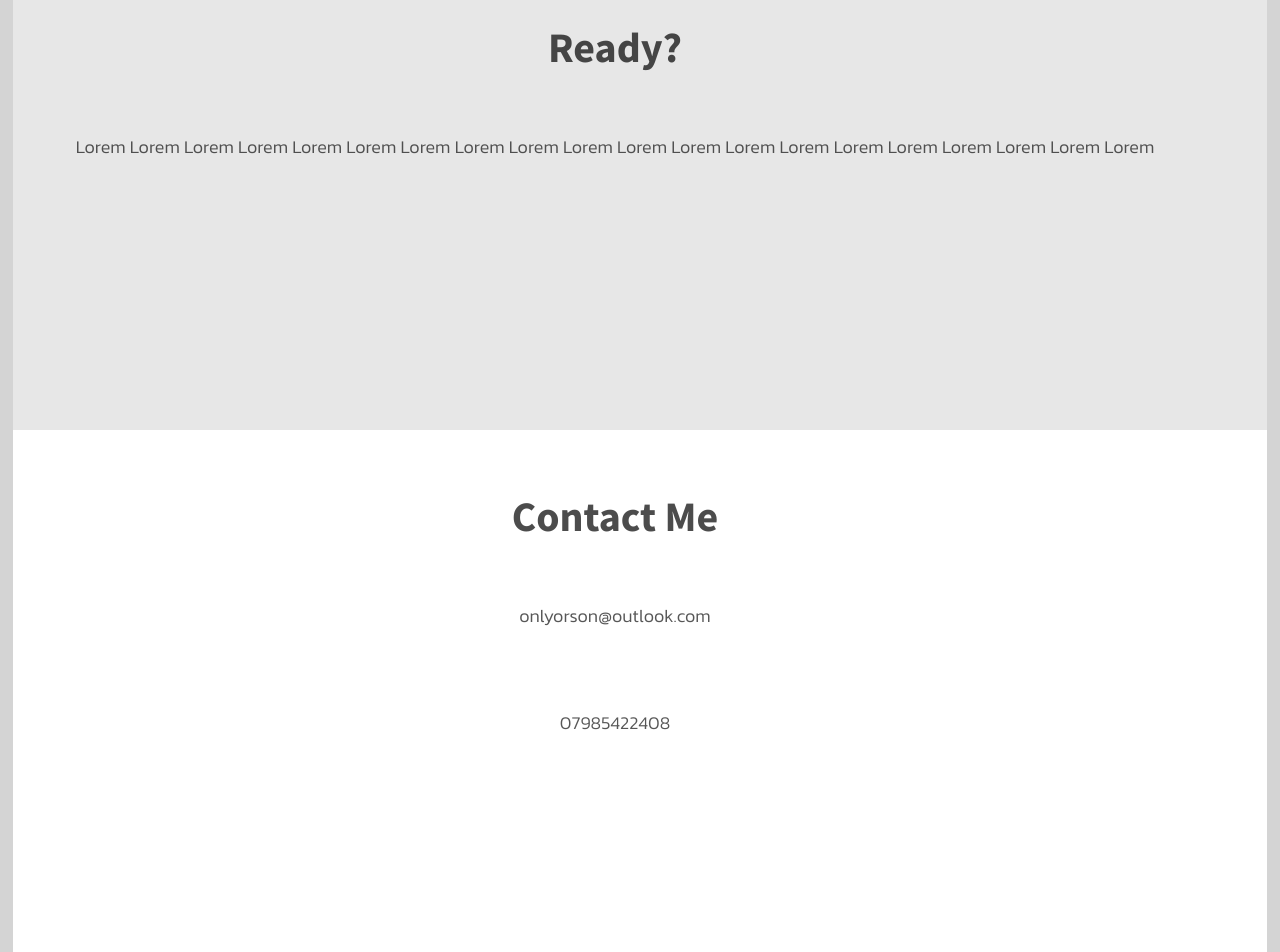
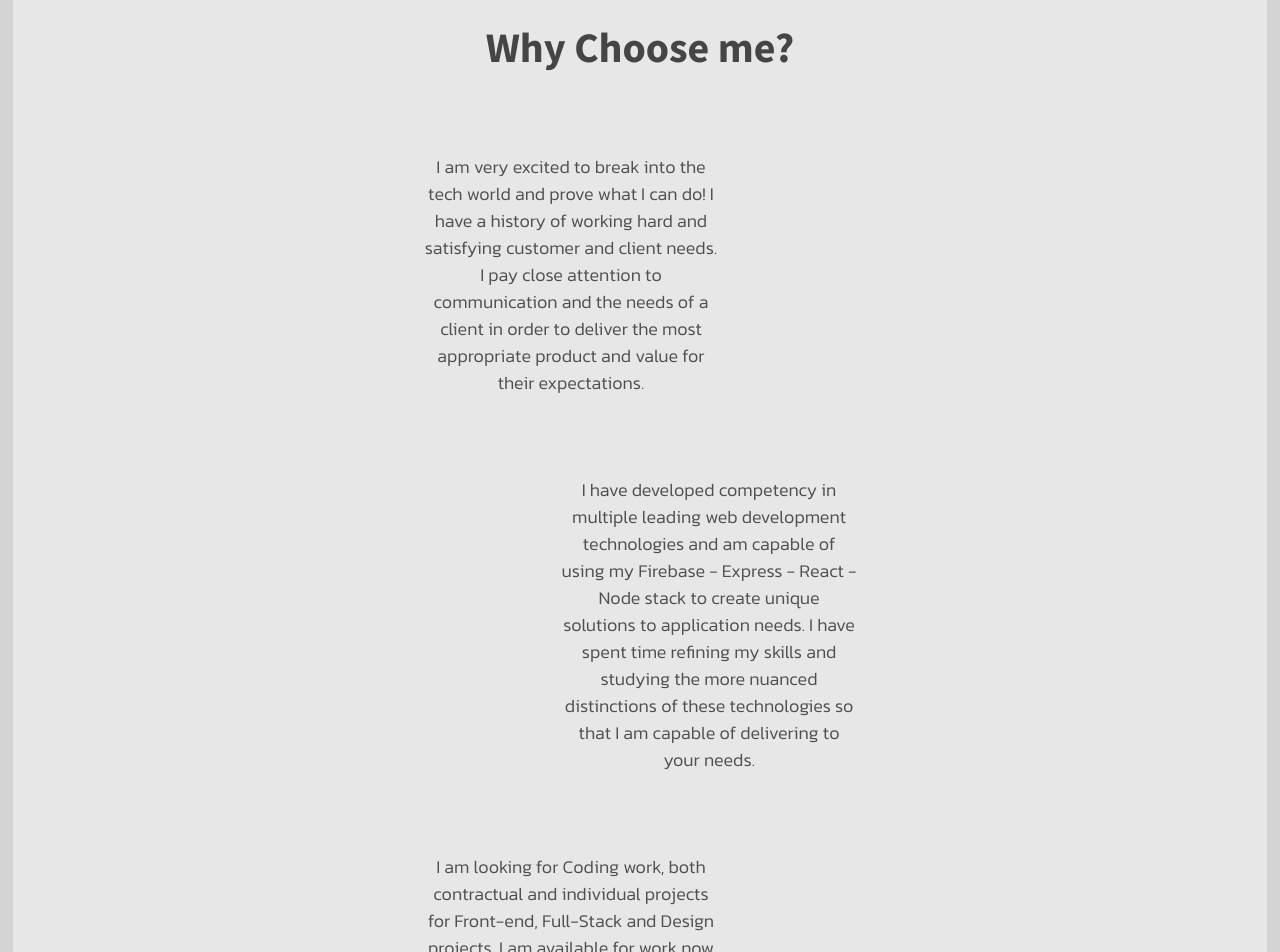
Before and after one commit to David-Orson/Portfolio-2020, a React (Create React App) app: page / in a window 1280 px wide. Shown: the part 4260-5212 px from the top of the page. Built offline with nearby package versions, Linux system fonts and the light colour scheme; a web font is replaced by a local one.

Commit message:
CTA Design and copy

```diff
--- a/src/components/CTA.js
+++ b/src/components/CTA.js
@@ -6,14 +6,24 @@ const CTA = () => {
   return (
     <div className="cta">
       <div className="cta-main">
-        <div className="container">
-          <h1 className="projects-title">Ready?</h1>
-          <p className="projects-tagline">
+        {/* <div className="container"> */}
+          <h1 className="cta-title">Why Choose me?</h1>
+          <p className="cta-tagline-left">
             <span>
-              Lorem Lorem Lorem Lorem Lorem Lorem Lorem Lorem Lorem Lorem Lorem Lorem Lorem Lorem Lorem Lorem Lorem Lorem Lorem Lorem
+              I am very excited to break into the tech world and prove what I can do! I have a history of working hard and satisfying customer and client needs. I pay close attention to communication and the needs of a client in order to deliver the most appropriate product and value for their expectations.
             </span>
           </p>
-        </div>
+          <p className="cta-tagline-right">
+            <span>
+              I have developed competency in multiple leading web development technologies and am capable of using my Firebase - Express - React - Node stack to create unique solutions to application needs. I have spent time refining my skills and studying the more nuanced distinctions of these technologies so that I am capable of delivering to your needs.
+            </span>
+          </p>
+          <p className="cta-tagline-left">
+            <span>
+              I am looking for Coding work, both contractual and individual projects for Front-end, Full-Stack and Design projects. I am available for work now and am excited to hear from you!
+            </span>
+          </p>
+        {/* </div> */}
       </div>
     </div>
   )
--- a/src/css/CTA.css
+++ b/src/css/CTA.css
@@ -8,7 +8,28 @@
 .cta-main {
   width: 98%;
   background: rgb(231, 231, 231);
-  padding: 50px 100px 200px 50px;
+  padding: 50px 100px 50px 100px;
   text-align: center;
+  display: flex;
+  justify-content: center;
+  align-items: center;
+  flex-direction: column;
+}
 
+.cta-title {
+  padding-bottom: 70px;
 }
+
+.cta-tagline-left {
+  padding-bottom: 70px;
+  width: 30%;
+  align-self: start;
+  margin-left: 300px;
+}
+
+.cta-tagline-right {
+  padding-bottom: 70px;
+  width: 30%;
+  align-self: end;
+  margin-right: 300px;
+}
```
